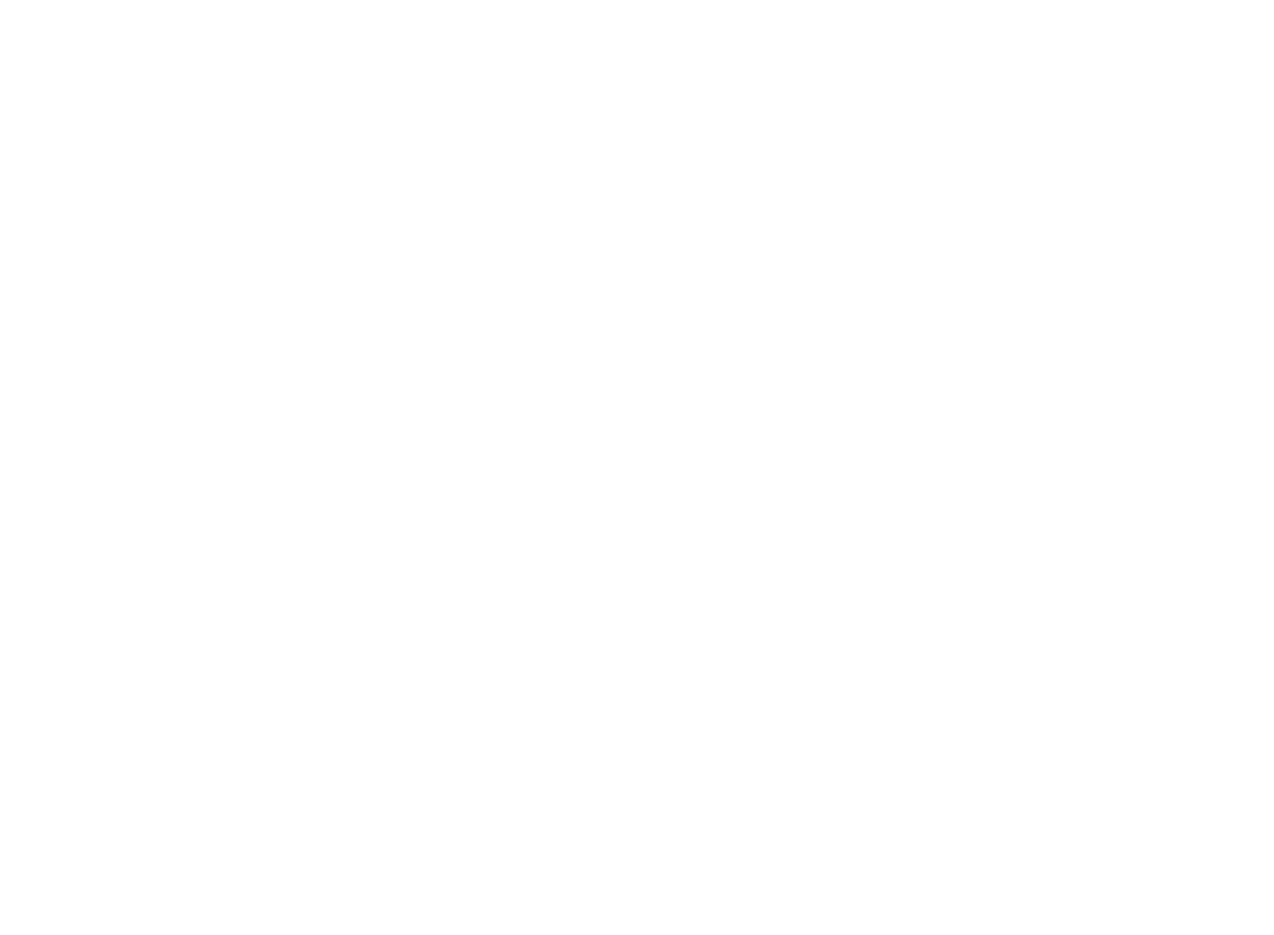
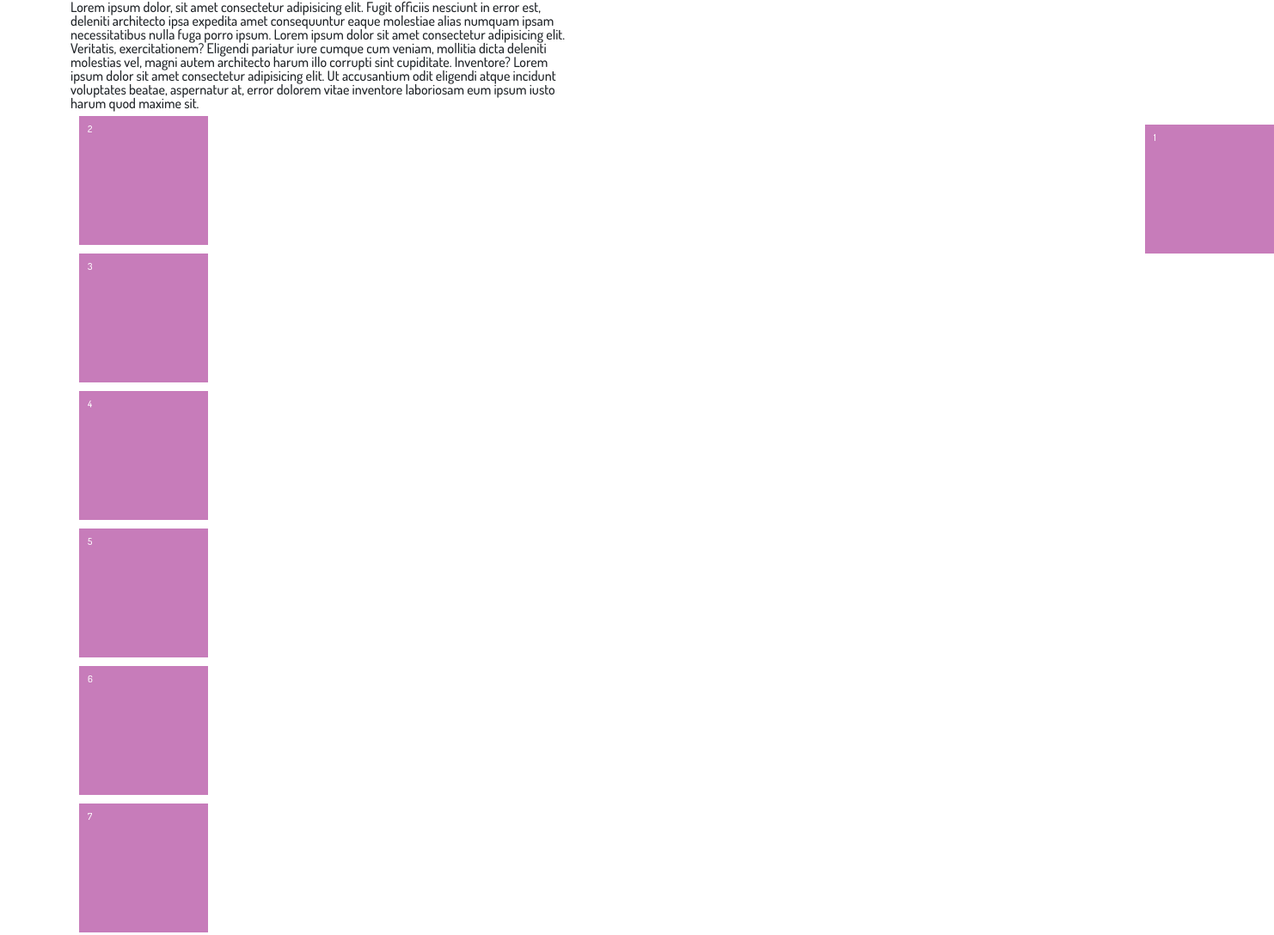
Before and after one commit to hagigataghazada/PositionPropertyOne, a plain HTML site: page index.html in a window 1280 px wide. Shown: the top 1088 px of the page at 86% size, 1482 px wide, since content can reach past the window. Before the commit the page ends 800 px from the top, so only its background shows below. Drawn offline with nearby package versions, Linux system fonts and the light colour scheme.

Commit message:
purpletable

```diff
--- /dev/null
+++ b/_demo.sass
@@ -0,0 +1,19 @@
+#demo
+    .textbox
+        width: 580px
+        height: 100px
+        margin: 0 0 35px 0
+    .box
+        position: relative
+        .minibox
+            margin: 10px
+            padding: 10px
+            width: 150px
+            height: 150px
+            background-color: #c77cba
+            h1
+                color: #ffff
+                font-size: 11px
+    .box1
+        position: absolute
+        left: 1240px
--- a/index.html
+++ b/index.html
@@ -17,6 +17,66 @@
 
 <body>
 
+    <header>
+
+    </header>
+
+    <main>
+        <section id="demo">
+            <div class="container">
+                <div class="row">
+                    <div class="col-md-12">
+                        <div class="textbox">
+                            <p>Lorem ipsum dolor, sit amet consectetur adipisicing elit. Fugit officiis nesciunt in
+                                error est, deleniti architecto ipsa expedita amet consequuntur eaque molestiae alias
+                                numquam ipsam necessitatibus nulla fuga porro ipsum. Lorem ipsum dolor sit amet
+                                consectetur adipisicing elit. Veritatis, exercitationem? Eligendi pariatur iure cumque
+                                cum veniam, mollitia dicta deleniti molestias vel, magni autem architecto harum illo
+                                corrupti sint cupiditate. Inventore? Lorem ipsum dolor sit amet consectetur adipisicing
+                                elit. Ut accusantium odit eligendi atque incidunt voluptates beatae, aspernatur at,
+                                error dolorem vitae inventore laboriosam eum ipsum iusto harum quod maxime sit.</p>
+                        </div>
+                        <div class="box">
+                            <div class="minibox box1">
+                                <h1>1</h1>
+                            </div>
+                            <div class="minibox">
+                                <h1>2</h1>
+                            </div>
+                            <div class="minibox">
+                                <h1>3</h1>
+                            </div>
+                            <div class="minibox">
+                                <h1>4</h1>
+                            </div>
+                            <div class="minibox">
+                                <h1>5</h1>
+                            </div>
+                            <div class="minibox">
+                                <h1>6</h1>
+                            </div>
+                            <div class="minibox">
+                                <h1>7</h1>
+                            </div>
+                            <div class="minibox">
+                                <h1>8</h1>
+                            </div>
+                            <div class="minibox">
+                                <h1>9</h1>
+                            </div>
+                        </div>
+                    </div>
+                </div>
+            </div>
+
+        </section>
+
+    </main>
+
+    <footer>
+
+    </footer>
+
 </body>
 
 </html>
--- a/style.sass
+++ b/style.sass
@@ -1 +1,2 @@
 @import main
+@import demo
```
Also changed, not shown: style.css, 1 other file.
